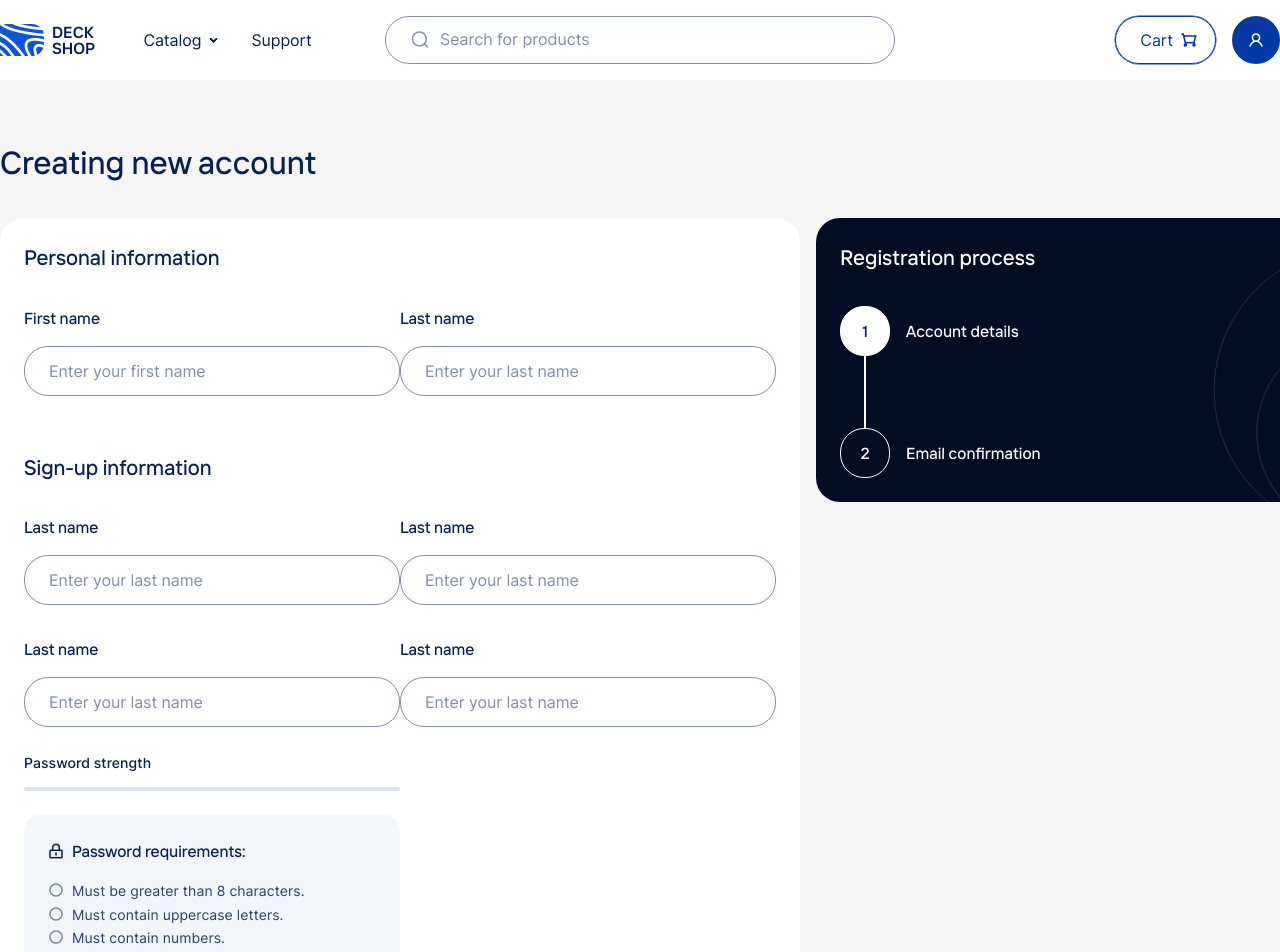
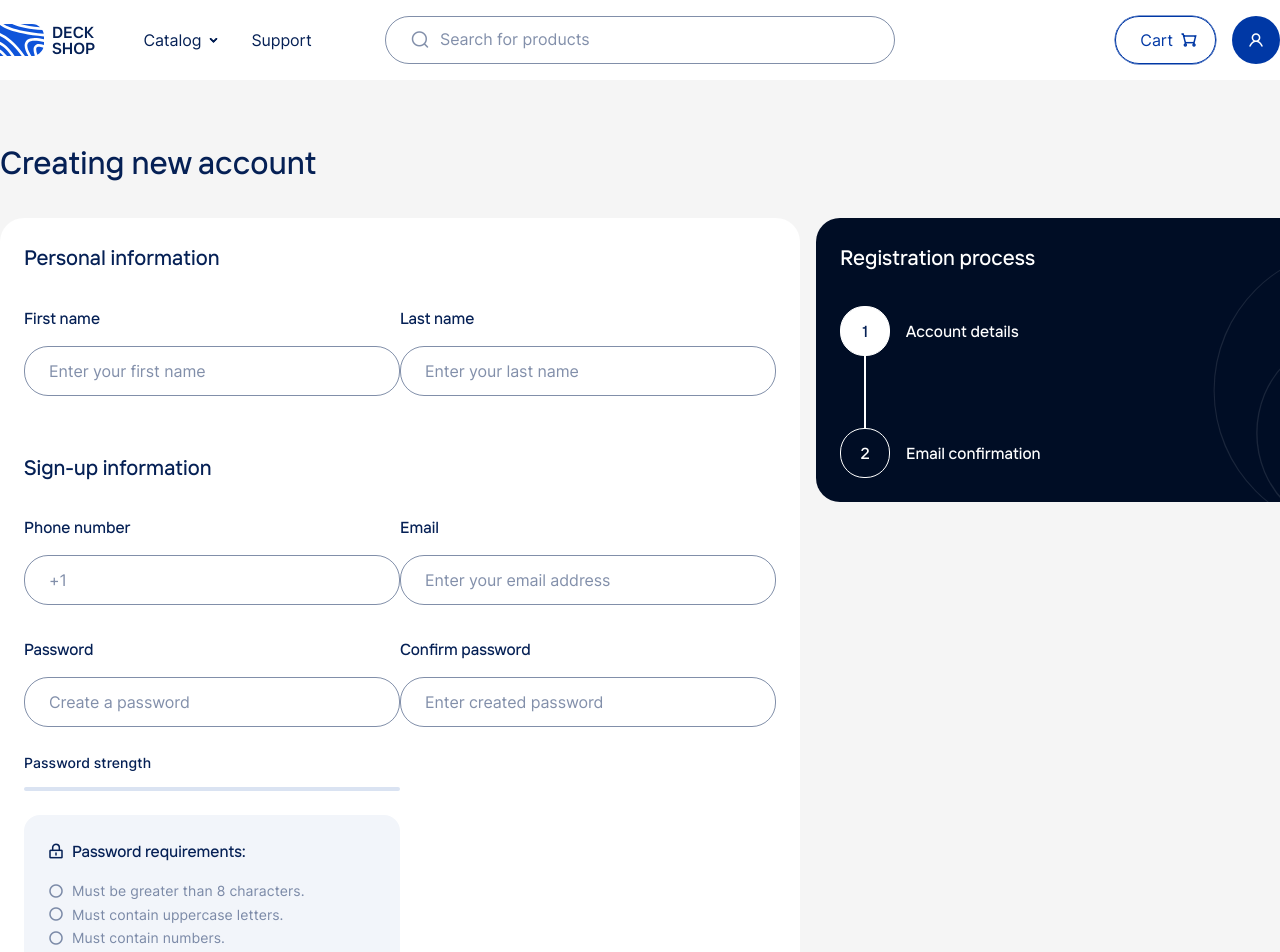
Before and after one commit to NikitaRuchkin/DeckShop, a React (Create React App) app: page /createAccount in a window 1280 px wide. Shown: the top 952 px of the page. Built offline with nearby package versions, Linux system fonts and the light colour scheme; no server answers.

Commit message:
added cart

```diff
--- a/src/api/Customer/api.ts
+++ b/src/api/Customer/api.ts
@@ -1,4 +1,5 @@
 import { createApi, fetchBaseQuery } from '@reduxjs/toolkit/query/react'
+import {IFormRegisterValues} from "./type";
 
 interface IToken {
 	"data": {
@@ -20,6 +21,10 @@ export const loadUser = createApi({
 			query: (props) => ({ url: ``, method: 'POST', body: props, headers: {'Content-Type': 'application/json'} }),
 		}),
 
+		createUserAcc: builder.query<IFormRegisterValues, string>({
+			query: (props) => ({ url: ``, method: 'POST', body: props, headers: {'Content-Type': 'application/json'} }),
+		}),
+
 	}),
 })
 
--- a/src/api/Customer/query.ts
+++ b/src/api/Customer/query.ts
@@ -1,3 +1,5 @@
+import {IFormRegisterValues} from "./type";
+
 export const getCustomerToken = (email: string, password: string)=> {
 	return JSON.stringify({
 		query: `mutation {
@@ -11,3 +13,39 @@ export const getCustomerToken = (email: string, password: string)=> {
 		variables: {}
 	});
 }
+
+export const createUserAccQuery = ({firstName, lastName, password, email}:IFormRegisterValues) => {
+	return JSON.stringify({
+		query: `mutation {
+        createCustomerV2(
+		input: {
+		firstname: "${firstName}"
+		lastname: "${lastName}"
+		email: "${email}"
+		password: "${password}"
+	}
+) {
+		customer {
+			email
+			firstname
+			lastname
+			id
+		}
+	}
+    }`,
+		variables: {}
+	});
+}
+
+export const createUserEmailQuery = ({firstName, lastName, password, email}:IFormRegisterValues) => {
+	return JSON.stringify({
+		query: ` {
+        IsEmailAvailable {
+					isEmailAvailable(email: "${email}") {
+						is_email_available
+				}
+			}
+    }`,
+		variables: {}
+	});
+}
--- /dev/null
+++ b/src/api/Customer/type.ts
@@ -0,0 +1,35 @@
+export interface IFormRegisterValues {
+	firstName: string;
+	lastName: string;
+	phone: number | string;
+	email: string;
+	password: string;
+	confirmPassword: string;
+}
+
+export interface IFormRegisterValuesResponse {
+	data: {
+		customer: {
+		email: string;
+		firstname: string;
+		lastname: string;
+		id: string;
+		}
+	}
+}
+
+export interface IFormEmailValid {
+	data: {
+		"isEmailAvailable": {
+			"is_email_available": boolean
+		}
+	}
+}
+
+export interface IFormCheckMail {
+	data:	{
+		createCustomerV2: null,
+	},
+	createCustomerV2:	null,
+	errors:	[{message: "A customer with the same email address already exists in an associated website."}]
+}
--- a/src/components/ValidatePassword/ValidatePassword.module.scss
+++ b/src/components/ValidatePassword/ValidatePassword.module.scss
@@ -5,14 +5,40 @@
   font-style: normal;
   font-weight: 500;
   line-height: 170%;
+  display: flex;
+  align-items: center;
+  justify-content: space-between;
+  max-width: 376px;
   letter-spacing: 0.07px;
   margin-bottom: 12px;
   margin-top: 24px;
   &__line {
+	position: relative;
 	width: 376px;
 	height: 4px;
 	border-radius: 4px;
 	background: var(--Function-Blue-DA, #DAE3F2);
+  }
+  &__line_red {
+	position: absolute;
+	width: 114.6666px;
+	height: 4px;
+	border-radius: 4px;
+	background: #E25555;
+  }
+  &__line_yellow {
+	position: absolute;
+	width: 250.6666px;
+	height: 4px;
+	border-radius: 4px;
+	background: #EA8B00;
+  }
+  &__line_green {
+	position: absolute;
+	width: 376px;
+	height: 4px;
+	border-radius: 4px;
+	background: #139E00;
   }
   &__rulesContainer {
 	border-radius: 16px;
@@ -39,6 +65,9 @@
 	  font-weight: 500;
 	  line-height: 150%;
 	  margin-bottom: 16px;
+	  display: flex;
+	  justify-content: space-between;
+	  align-items: center;
 	}
 	&_text {
 	  color: var(--Text-Body, #2A416E);
@@ -48,11 +77,40 @@
 	  font-weight: 400;
 	  line-height: 170%;
 	  letter-spacing: 0.07px;
+	  display: flex;
+	  align-items: center;
+	  justify-content: flex-start;
 	}
 	&_iconRule {
 	  color: rgba(5, 32, 85, 0.5);
 	  margin-right: 8px;
 	  font-size: 16px;
 	}
+	&_icon_grey {
+	  color: rgba(5, 32, 85, 0.5);
+	}
+	&_icon_red {
+	  color: rgba(226, 85, 85, 1);
+	}
+	&_icon_green {
+	  color: rgba(19, 158, 0, 1);
+	}
+	&__status {
+	  font-family: var(--font-inter);
+	  font-size: 14px;
+	  font-style: normal;
+	  font-weight: 400;
+	  line-height: 170%; /* 23.8px */
+	  letter-spacing: 0.07px;
+	  &_red {
+		color: #E25555;
+	  }
+	  &_green {
+		color: #139E00;
+	  }
+	  &_yellow {
+		color: #EA8B00;
+	  }
+	}
   }
 }
--- a/src/components/ValidatePassword/ValidatePassword.tsx
+++ b/src/components/ValidatePassword/ValidatePassword.tsx
@@ -1,26 +1,172 @@
 import styles from './ValidatePassword.module.scss'
+import {useEffect, useState} from 'react'
 import cn from "clsx";
 
-export default function ValidatePassword() {
+interface IProp {
+	pass: string,
+	errorFn: (e: string)=> void
+}
+
+interface IValidCheck {
+	length: boolean | null,
+	uppercase: boolean | null,
+	numbers: boolean | null
+}
+
+const regExpNumbers = new RegExp("[0-9]")
+const regExpNumbers2 = new RegExp("^(?=(?:.*\\d){2})")
+const regExpUppercase = new RegExp("[A-Z]")
+const regExpUppercase2 = new RegExp("^(?=(?:.*[A-Z]){2})")
+
+export default function ValidatePassword({pass, errorFn}: IProp) {
+	const [status, setStatus] = useState<null | string>('')
+	const [regExps, setRegExps] = useState<IValidCheck>({length: true, uppercase: true, numbers: true})
+
+	const setValidStatus = (value: string) => {
+		let checkValid: IValidCheck = {length: null, uppercase: null, numbers: null}
+		let checkValidStrong: IValidCheck = {length: null, uppercase: null, numbers: null}
+		console.log('value: ', value)
+
+		if(value === '') {
+			setRegExps(checkValid)
+			setStatus(null)
+			return
+		}
+
+		if(value.length >= 8) {
+			checkValid = {...checkValid, length: true}
+			if(value.length >= 12) {
+				checkValidStrong = {...checkValidStrong, length: true}
+			} else {
+				checkValidStrong = {...checkValidStrong, length: false}
+			}
+		} else {
+			checkValid = {...checkValid, length: false}
+			checkValidStrong = {...checkValidStrong, length: false}
+		}
+
+		if(regExpUppercase.test(value)) {
+			checkValid = {...checkValid, uppercase: true}
+			if(regExpUppercase2.test(value)) {
+				checkValidStrong = {...checkValidStrong, uppercase: true}
+			} else {
+				checkValidStrong = {...checkValidStrong, uppercase: false}
+			}
+		} else {
+			checkValid = {...checkValid, uppercase: false}
+			checkValidStrong = {...checkValidStrong, uppercase: false}
+		}
+
+		if(regExpNumbers.test(value)){
+			checkValid = {...checkValid, numbers: true}
+			if(regExpNumbers2.test(value)) {
+				checkValidStrong = {...checkValidStrong, numbers: true}
+			} else {
+				checkValidStrong = {...checkValidStrong, numbers: false}
+			}
+		} else {
+			checkValid = {...checkValid, numbers: false}
+			checkValidStrong = {...checkValidStrong, numbers: false}
+		}
+
+		if(checkValid.length && checkValid.numbers && checkValid.uppercase && checkValidStrong.numbers && checkValidStrong.uppercase && checkValidStrong.length) {
+			setStatus('Strong')
+		} else if(checkValid.length && checkValid.numbers && checkValid.uppercase){
+			setStatus('Medium')
+		} else {
+			setStatus('Weak')
+		}
+		setRegExps(checkValid)
+	}
+
+	useEffect(
+		()=> {
+			setValidStatus(pass)
+		}
+	, [pass])
+
 	return <div>
-		<div className={styles.password}>Password strength</div>
+		<div className={styles.password}>
+			<div>Password strength</div>
+			<div>
+				{status === 'Weak' && <div className={cn(styles.password__rules__status, styles.password__rules__status_red)}>Weak</div>}
+				{status === 'Medium' && <div className={cn(styles.password__rules__status, styles.password__rules__status_yellow)}>Medium</div>}
+				{status === 'Strong' && <div className={cn(styles.password__rules__status, styles.password__rules__status_green)}>Strong</div>}
+			</div>
+		</div>
 		<div>
-			<div className={styles.password__line}/>
-			{/*<div className={styles.password__line}/>*/}
-			{/*<div className={styles.password__line}/>*/}
-			{/*<div className={styles.password__line}/>*/}
+			<div className={styles.password__line}>
+				{status === 'Weak' && <div className={styles.password__line_red}/>}
+				{status === 'Medium' && <div className={styles.password__line_yellow}/>}
+				{status === 'Strong' && <div className={styles.password__line_green}/>}
+			</div>
 		</div>
 		<div className={styles.password__rulesContainer}>
 			<div className={styles.password__rules_title}>
 				<div className={cn('icon-lock', styles.password__rules_icon)}/>Password requirements:
 			</div>
 			<div>
-				<div className={styles.password__rules_text}>
-					<div className={cn('icon-placeholder', styles.password__rules_iconRule)}/>Must be greater than 8 characters.</div>
-				<div className={styles.password__rules_text}>
-					<div className={cn('icon-placeholder', styles.password__rules_iconRule)}/>Must contain uppercase letters.</div>
-				<div className={styles.password__rules_text}>
-					<div className={cn('icon-placeholder', styles.password__rules_iconRule)}/>Must contain numbers.</div>
+				<div
+					className={cn(
+						styles.password__rules_text,
+						regExps.length === null && styles.password__rules_icon_grey,
+						regExps.length !== null && regExps.length && styles.password__rules_icon_green,
+						regExps.length !== null && !regExps.length && styles.password__rules_icon_red,
+					)}
+				>
+					<div
+						className={cn(
+							regExps.length === null && 'icon-placeholder',
+							regExps.length !== null && regExps.length && 'icon-check',
+							regExps.length !== null && !regExps.length && 'icon-cross',
+							styles.password__rules_iconRule,
+							regExps.length === null && styles.password__rules_icon_grey,
+							regExps.length !== null && regExps.length && styles.password__rules_icon_green,
+							regExps.length !== null && !regExps.length && styles.password__rules_icon_red,
+							)}
+					/>
+					Must be greater than 8 characters.
+				</div>
+				<div
+					className={cn(
+						styles.password__rules_text,
+						regExps.uppercase === null && styles.password__rules_icon_grey,
+						regExps.uppercase !== null && regExps.uppercase && styles.password__rules_icon_green,
+						regExps.uppercase !== null && !regExps.uppercase && styles.password__rules_icon_red,
+					)}
+				>
+					<div 						className={cn(
+						regExps.uppercase === null && 'icon-placeholder',
+						regExps.uppercase !== null && regExps.uppercase && 'icon-check',
+						regExps.uppercase !== null && !regExps.uppercase && 'icon-cross',
+						styles.password__rules_iconRule,
+						regExps.uppercase === null && styles.password__rules_icon_grey,
+						regExps.uppercase !== null && regExps.uppercase && styles.password__rules_icon_green,
+						regExps.uppercase !== null && !regExps.uppercase && styles.password__rules_icon_red,
+						)}
+					/>
+					Must contain uppercase letters.
+				</div>
+				<div
+					className={cn(
+						styles.password__rules_text,
+						regExps.numbers === null && styles.password__rules_icon_grey,
+						regExps.numbers !== null && regExps.numbers && styles.password__rules_icon_green,
+						regExps.numbers !== null && !regExps.numbers && styles.password__rules_icon_red,
+					)}
+				>
+					<div 						className={cn(
+						regExps.numbers === null && 'icon-placeholder',
+						regExps.numbers !== null && regExps.numbers && 'icon-check',
+						regExps.numbers !== null && !regExps.numbers && 'icon-cross',
+						styles.password__rules_iconRule,
+						regExps.numbers === null && styles.password__rules_icon_grey,
+						regExps.numbers !== null && regExps.numbers && styles.password__rules_icon_green,
+						regExps.numbers !== null && !regExps.numbers && styles.password__rules_icon_red,
+						)}
+					/>
+					Must contain numbers.
+				</div>
 			</div>
 		</div>
 	</div>
--- a/src/hocs/AccountCardWrapperPrimary/AccountCardWrapperPrimary.tsx
+++ b/src/hocs/AccountCardWrapperPrimary/AccountCardWrapperPrimary.tsx
@@ -44,7 +44,7 @@ export default function AccountCardWrapperPrimary({
 		{buttonText && !redButton && <div>
 			<div className={styles.wrapper__btn}>
 				<Button text={buttonText} type={ButtonType.Blue} imageClassName={buttonIcon} fontSize={buttonIconSize}
-								link={buttonLink} click={click} disable={disable}/>
+								link={buttonLink} click={click} disable={disable} submit={submit}/>
 			</div>
 		</div>}
 		{buttonText && redButton && <div>
--- a/src/pages/CreateAccount/CreateAccount.tsx
+++ b/src/pages/CreateAccount/CreateAccount.tsx
@@ -4,28 +4,29 @@ import Field from "../../components/field/field";
 import StepContainer from "../../components/StepContainer/StepContainer";
 import AccountCardWrapperPrimary from "../../hocs/AccountCardWrapperPrimary/AccountCardWrapperPrimary";
 import {useState} from "react";
-import {Controller, useForm} from "react-hook-form";
-import {checkValid} from "../../shared/validate/checkValid";
+import {Controller, useForm, useWatch} from "react-hook-form";
+import {checkEmailValid, checkValid} from "../../shared/validate/checkValid";
 import ValidatePassword from "../../components/ValidatePassword/ValidatePassword";
+import {watch} from "fs/promises";
+import {IFormEmailValid, IFormRegisterValues, IFormRegisterValuesResponse} from "../../api/Customer/type";
+import {useDispatch} from "react-redux";
+import {loadUser} from "../../api/Customer/api";
+import {createUserAccQuery} from "../../api/Customer/query";
 
-interface IFormValues {
-	firstName: string;
-	lastName: string;
-	phone: number | string;
-	email: string;
-	password: string;
-	confirmPassword: string;
-}
+const emailValid = new RegExp('(?:[a-z0-9!#$%&\'*+/=?^_`{|}~-]+(?:\\.[a-z0-9!#$%&\'*+/=?^_`{|}~-]+)*|"(?:[\x01-\x08\x0b\x0c\x0e-\x1f\x21\x23-\x5b\x5d-\x7f]|\\\\[\x01-\x09\x0b\x0c\x0e-\x7f])*")@(?:(?:[a-z0-9](?:[a-z0-9-]*[a-z0-9])?\\.)+[a-z0-9](?:[a-z0-9-]*[a-z0-9])?|\\[(?:(?:25[0-5]|2[0-4][0-9]|[01]?[0-9][0-9]?)\\.){3}(?:25[0-5]|2[0-4][0-9]|[01]?[0-9][0-9]?|[a-z0-9-]*[a-z0-9]:(?:[\x01-\x08\x0b\x0c\x0e-\x1f\x21-\x5a\x53-\x7f]|\\\\[\x01-\x09\x0b\x0c\x0e-\x7f])+)\\])')
 
 export default function CreateAccount() {
 	const [disable, setDisable] = useState<boolean>(false)
+	const [passError, setPassError] = useState<string | null>('')
+	const dispatch = useDispatch<any>()
 	const {
 		setError,
 		handleSubmit,
 		formState: { errors, isDirty },
 		clearErrors,
 		control,
-	} = useForm<IFormValues>({
+	} = useForm<IFormRegisterValues>({
+		mode: "onSubmit",
 		defaultValues: {
 			firstName: '',
 			lastName: '',
@@ -35,8 +36,21 @@ export default function CreateAccount() {
 			confirmPassword: '',
 		},
 	})
-	const onSubmit = async (dataFields: IFormValues) => {
 
+	const watchPassword = useWatch({ control, name: "password" })
+
+	const onSubmit = async (dataFields: IFormRegisterValues) => {
+		dispatch(loadUser.endpoints.createUserAcc.initiate(createUserAccQuery(dataFields))).then(
+			(newData: {data: IFormEmailValid})=>{
+				console.log(newData)
+				// dispatch(loadUser.endpoints.createUserAcc.initiate(createUserAccQuery(dataFields)))
+				// 	.then(
+				// 		(data: {data: IFormRegisterValuesResponse})=> {
+				// 			return data
+				// 		}
+				// 	)
+			}
+		)
 	}
 	return <div className={styles.mainContainer}>
 		<div className={styles.account__title}>Creating new account</div>
@@ -95,7 +109,48 @@ export default function CreateAccount() {
 							<div className={cn(styles.account__flexBox, styles.account__marginBottom32px)}>
 								<Controller
 									control={control}
-									name="lastName"
+									name="phone"
+									rules={{validate: {
+											...checkValid.checkEmptyField
+										}}
+									}
+									render={({ field: { onChange, onBlur, value, ref } }) => (
+										<Field
+											width={376}
+											error={errors.lastName && errors.lastName.message}
+											name={'phone'}
+											type={'number'}
+											placeHolder='+1'
+											onChange={onChange}
+											title='Phone number'
+										/>
+									)}
+								/>
+								<Controller
+									control={control}
+									name="email"
+									rules={{validate: {
+											...checkValid,
+											checkEmail: (v:string) => emailValid.test(v)? true : 'Incorrect email',
+										}}
+									}
+									render={({ field: { onChange, onBlur, value, ref } }) => (
+										<Field
+											width={376}
+											error={errors.email && errors.email.message}
+											name={'email'}
+											type={'text'}
+											placeHolder='Enter your email address'
+											onChange={onChange}
+											title='Email'
+										/>
+									)}
+								/>
+							</div>
+							<div className={styles.account__flexBox}>
+								<Controller
+									control={control}
+									name="password"
 									rules={{validate: {
 											...checkValid
 										}}
@@ -104,11 +159,11 @@ export default function CreateAccount() {
 										<Field
 											width={376}
 											error={errors.lastName && errors.lastName.message}
-											name={'lastName'}
+											name={'password'}
 											type={'text'}
-											placeHolder='Enter your last name'
+											placeHolder='Create a password'
 											onChange={onChange}
-											title='Last name'
+											title='Password'
 										/>
 									)}
 								/>
@@ -125,55 +180,15 @@ export default function CreateAccount() {
 											error={errors.lastName && errors.lastName.message}
 											name={'lastName'}
 											type={'text'}
-											placeHolder='Enter your last name'
+											placeHolder='Enter created password'
 											onChange={onChange}
-											title='Last name'
-										/>
-									)}
-								/>
-							</div>
-							<div className={styles.account__flexBox}>
-								<Controller
-									control={control}
-									name="lastName"
-									rules={{validate: {
-											...checkValid
-										}}
-									}
-									render={({ field: { onChange, onBlur, value, ref } }) => (
-										<Field
-											width={376}
-											error={errors.lastName && errors.lastName.message}
-											name={'lastName'}
-											type={'text'}
-											placeHolder='Enter your last name'
-											onChange={onChange}
-											title='Last name'
-										/>
-									)}
-								/>
-								<Controller
-									control={control}
-									name="lastName"
-									rules={{validate: {
-											...checkValid
-										}}
-									}
-									render={({ field: { onChange, onBlur, value, ref } }) => (
-										<Field
-											width={376}
-											error={errors.lastName && errors.lastName.message}
-											name={'lastName'}
-											type={'text'}
-											placeHolder='Enter your last name'
-											onChange={onChange}
-											title='Last name'
+											title='Confirm password'
 										/>
 									)}
 								/>
 							</div>
 						</div>
-						<ValidatePassword/>
+						<ValidatePassword errorFn={()=>{}} pass={watchPassword}/>
 					</div>
 				</AccountCardWrapperPrimary>
 				<div className={styles.account__stepMargin}>
--- a/src/shared/validate/checkValid.ts
+++ b/src/shared/validate/checkValid.ts
@@ -2,3 +2,9 @@ export const checkValid = {
 	positive: (v:string | number) => v === ''? 'Field is empty' : true,
 	checkEmptyField: (v:string) => v.trim() === ''? 'Field is empty' : true,
 }
+
+const emailValid = new RegExp('(?:[a-z0-9!#$%&\'*+/=?^_`{|}~-]+(?:\\.[a-z0-9!#$%&\'*+/=?^_`{|}~-]+)*|"(?:[\x01-\x08\x0b\x0c\x0e-\x1f\x21\x23-\x5b\x5d-\x7f]|\\\\[\x01-\x09\x0b\x0c\x0e-\x7f])*")@(?:(?:[a-z0-9](?:[a-z0-9-]*[a-z0-9])?\\.)+[a-z0-9](?:[a-z0-9-]*[a-z0-9])?|\\[(?:(?:25[0-5]|2[0-4][0-9]|[01]?[0-9][0-9]?)\\.){3}(?:25[0-5]|2[0-4][0-9]|[01]?[0-9][0-9]?|[a-z0-9-]*[a-z0-9]:(?:[\x01-\x08\x0b\x0c\x0e-\x1f\x21-\x5a\x53-\x7f]|\\\\[\x01-\x09\x0b\x0c\x0e-\x7f])+)\\])')
+
+export const checkEmailValid = {
+	checkEmail: (v:string) => emailValid.test(v)? true : 'Error',
+}
```
